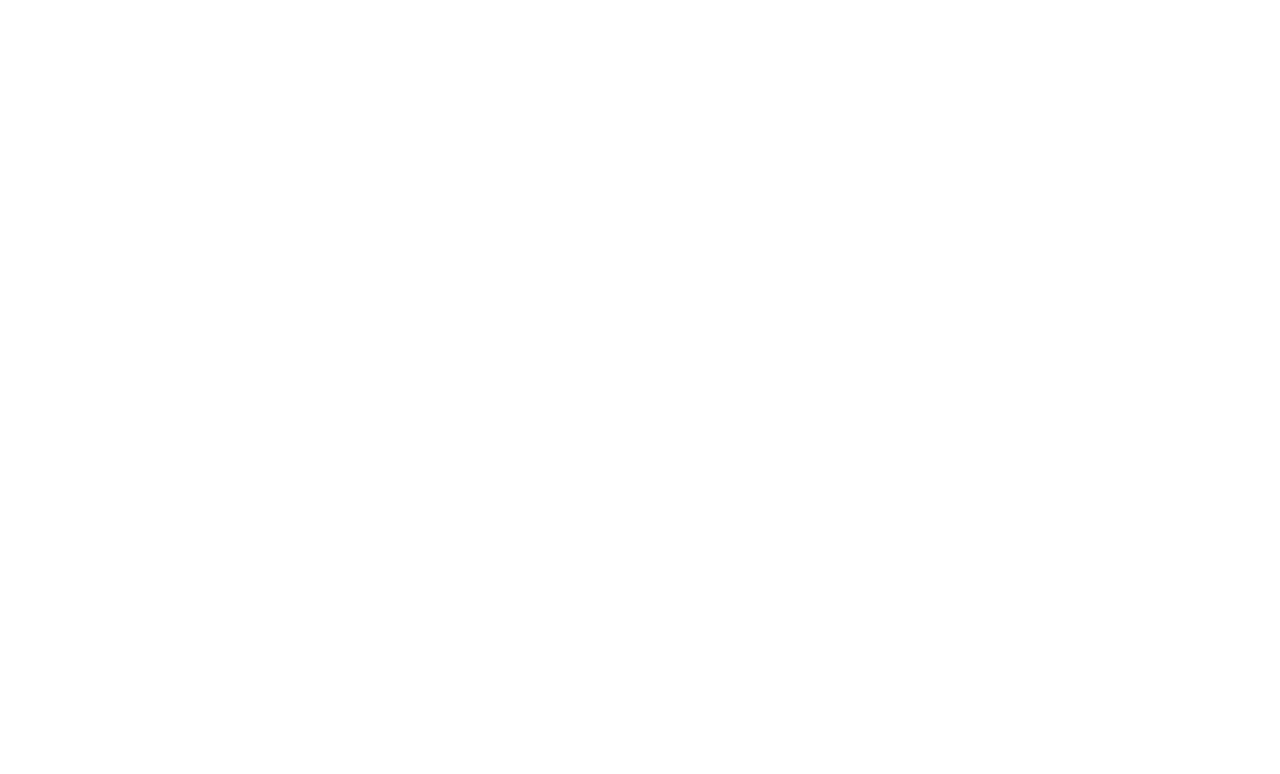
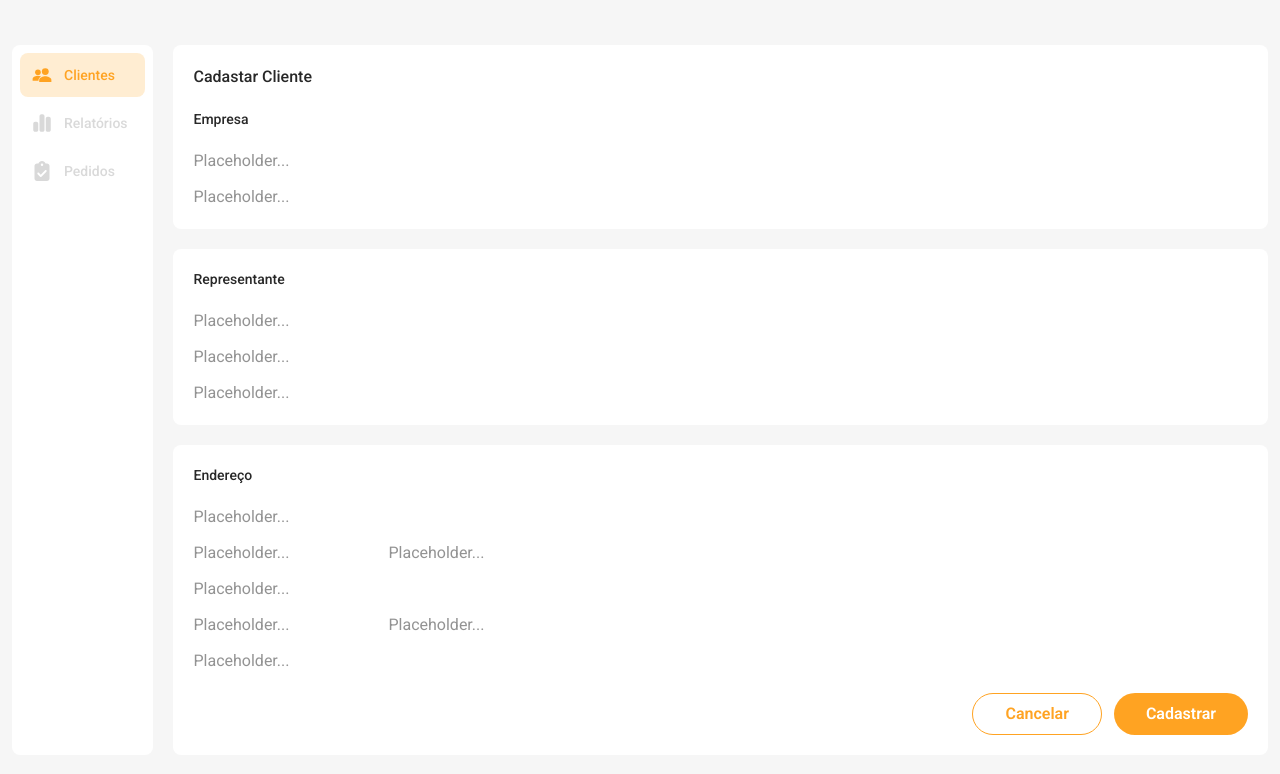
Before and after one commit to MPCGomes/propabanda-financial-tracker, a React (Vite) app in the folder frontend/: page /client-register in a window 1280 px wide. Before the commit this address had no page. Shown: the top 774 px of the page. Built offline with nearby package versions, Linux system fonts and the light colour scheme.

Commit message:
feat: client register

```diff
--- a/frontend/src/App.tsx
+++ b/frontend/src/App.tsx
@@ -6,6 +6,7 @@ import Dashboard from "./pages/Dashboard";
 import DashboardPerformance from "./pages/DashboardPerformance";
 import Clients from "./pages/Clients";
 import ClientDetails from "./pages/ClientDetails";
+import ClientRegister from "./pages/ClientRegister";
 
 function App() {
   return (
@@ -16,10 +17,7 @@ function App() {
           path="/placeholder1"
           element={<PlaceholderPage title="Placeholder Page" />}
         />
-        <Route
-          path="/login"
-          element={<Login title="Login" />}
-        />
+        <Route path="/login" element={<Login title="Login" />} />
         <Route
           path="/dashboard"
           element={<Dashboard title="Relatórios de Evolução" />}
@@ -32,11 +30,11 @@ function App() {
           path="/clients"
           element={<Clients title="Lista dos Clientes" />}
         />
+        <Route path="/client/:id" element={<ClientDetails title="Cliente" />} />
         <Route
-          path="/clientsdetails"
-          element={<ClientDetails title="Cliente" />}
+          path="/client-register"
+          element={<ClientRegister title="Cadastrar Cliente" />}
         />
-
       </Routes>
     </Router>
   );
--- a/frontend/src/components/Button.tsx
+++ b/frontend/src/components/Button.tsx
@@ -1,9 +1,15 @@
 type ButtonProps = {
   text: string;
   variant?: "filled" | "outlined";
-};
+  className?: string;
+} & React.ButtonHTMLAttributes<HTMLButtonElement>; // <- isso permite passar onClick, type, etc.
 
-export default function Button({ text, variant = "filled" }: ButtonProps) {
+export default function Button({
+  text,
+  variant = "filled",
+  className = "",
+  ...props
+}: ButtonProps) {
   const baseClasses =
     "text-base px-8 py-2 rounded-full cursor-pointer font-semibold transition-all";
 
@@ -13,6 +19,11 @@ export default function Button({ text, variant = "filled" }: ButtonProps) {
   };
 
   return (
-    <button className={`${baseClasses} ${variants[variant]}`}>{text}</button>
+    <button
+      className={`${baseClasses} ${variants[variant]} ${className}`}
+      {...props}
+    >
+      {text}
+    </button>
   );
 }
--- /dev/null
+++ b/frontend/src/pages/ClientRegister.tsx
@@ -0,0 +1,71 @@
+import Button from "../components/Button";
+import Header from "../components/Header";
+
+type ClientRegisterProps = {
+  title: string;
+};
+
+export default function ClientRegister({ title }: ClientRegisterProps) {
+  return (
+    <section className="bg-[#f6f6f6] lg:flex justify-center items-center min-h-screen lg:p-3">
+      <div className="w-full max-w-[1280px] flex lg:flex-row gap-5">
+        {/* Header */}
+        <div
+          className="fixed bottom-0 w-full bg-white rounded-lg
+            flex justify-center p-1
+            lg:static lg:w-40 lg:flex lg:flex-col lg:justify-start lg:p-2"
+        >
+          <Header clients="active" />
+        </div>
+
+        {/* Content */}
+        <div className="flex flex-col gap-5 w-full p-4 pb-[100px] lg:p-0 lg:pb-0">
+          <div className="flex flex-col p-5 gap-5 rounded-lg bg-white text-[#282828]">
+            <p className="text-base font-medium">Cadastar Cliente</p>
+            <div className="flex flex-col gap-5">
+              <p className="text-sm font-medium">Empresa</p>
+              <div className="flex flex-col gap-3">
+                <input type="text" placeholder="Placeholder..." />
+                <input type="text" placeholder="Placeholder..." />
+              </div>
+            </div>
+          </div>
+          <div className="flex flex-col p-5 gap-5 rounded-lg bg-white text-[#282828]">
+            <p className="text-sm font-medium">Representante</p>
+            <div className="flex flex-col gap-3">
+              <input type="text" placeholder="Placeholder..." />
+              <input type="text" placeholder="Placeholder..." />
+              <input type="text" placeholder="Placeholder..." />
+            </div>
+          </div>
+          <div className="flex flex-col p-5 gap-5 rounded-lg bg-white text-[#282828]">
+            <p className="text-sm font-medium">Endereço</p>
+            <div className="flex flex-col gap-3">
+              <input type="text" placeholder="Placeholder..." />
+              <div className="flex gap-3">
+                <input type="text" placeholder="Placeholder..." />
+                <input type="text" placeholder="Placeholder..." />
+              </div>
+              <input type="text" placeholder="Placeholder..." />
+              <div className="flex gap-3">
+                <input type="text" placeholder="Placeholder..." />
+                <input type="text" placeholder="Placeholder..." />
+              </div>
+              <input type="text" placeholder="Placeholder..." />
+            </div>
+
+            {/* Botões */}
+            <div className="flex gap-3 w-full justify-center lg:justify-end">
+              <Button
+                text="Cancelar"
+                variant="outlined"
+                className="w-full lg:w-auto"
+              />
+              <Button text="Cadastrar" className="w-full lg:w-auto" />
+            </div>
+          </div>
+        </div>
+      </div>
+    </section>
+  );
+}
--- a/frontend/src/pages/Clients.tsx
+++ b/frontend/src/pages/Clients.tsx
@@ -44,9 +44,9 @@ export default function Clients({ title }: ClientsProps) {
           </div>
         </div>
       </div>
-      <div className="fixed bottom-25 right-4 lg:bottom-10 lg:right-5">
+      <a href="/client-register" className="fixed bottom-25 right-4 lg:bottom-10 lg:right-5">
         <FloatingButton icon={<FaPlus />} background={"#FFA322"} />
-      </div>
+      </a>
     </section>
   );
 }
```
